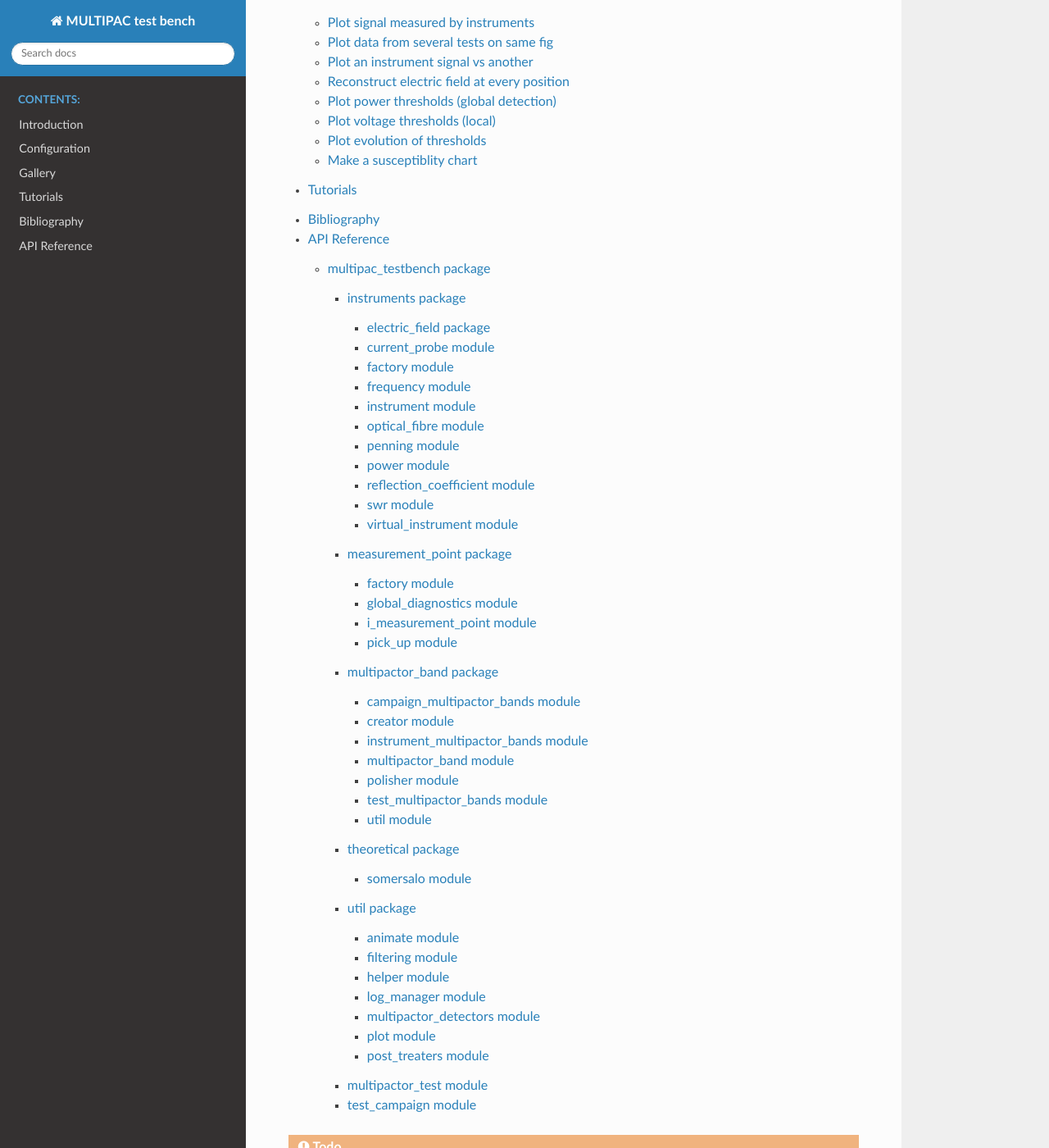
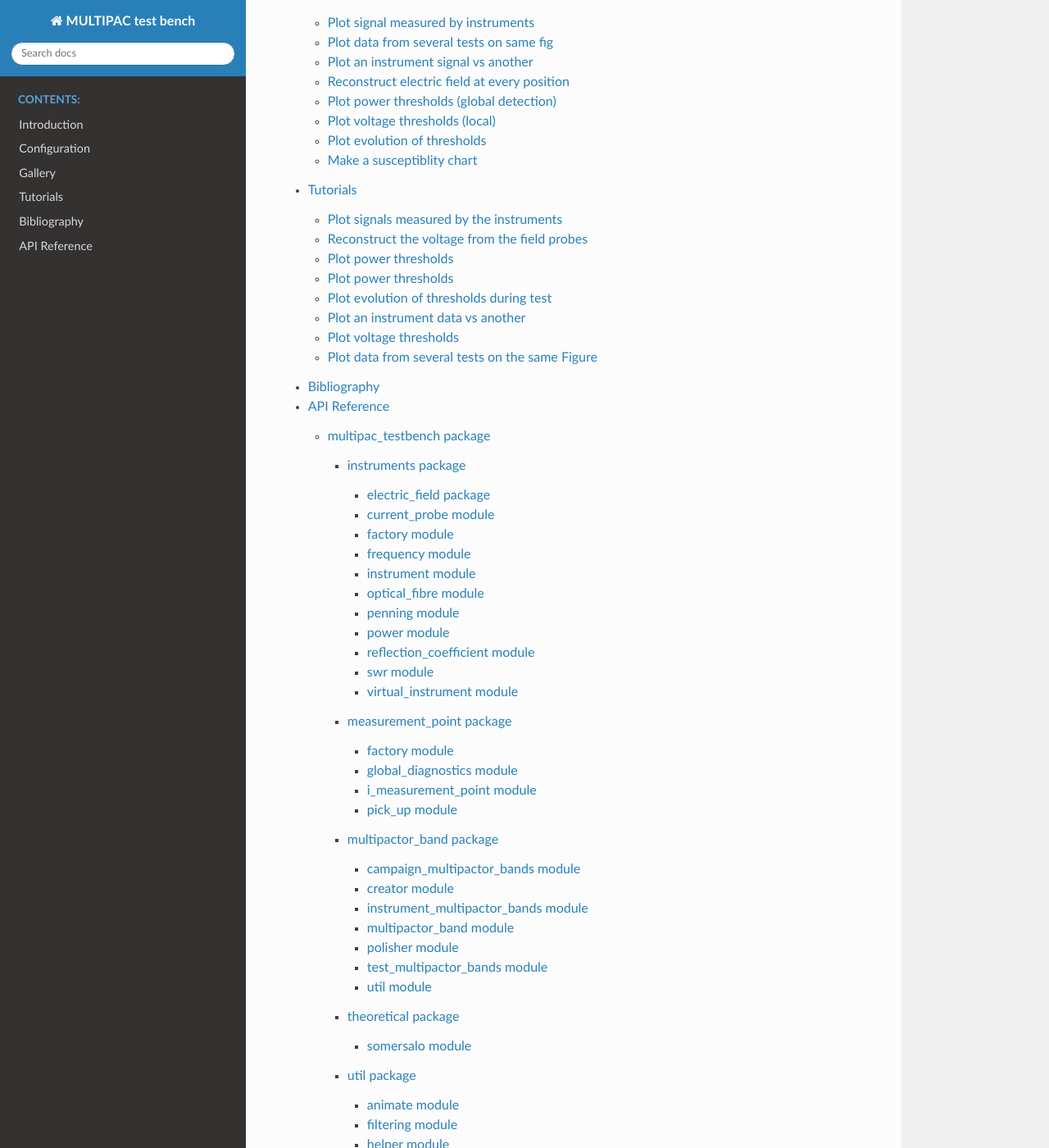
Before and after one commit to AdrienPlacais/multipac_testbench, a Sphinx documentation site: the page built from docs/index.rst, in a window 1280 px wide and 1400 px high, scrolled down 337 px. Shown: the whole window at 82% size. Built offline with Sphinx 7.4.7 and the Read the Docs theme 3.1.0, drawn with Linux system fonts in a browser that asks for light colours; pages that are not in the unit, such as notebooks, are missing from menus; some of the changed text lies outside the part shown.

Commit message:
added the notebooks I use for tests to doc

```diff
--- a/docs/manual/tutorials.rst
+++ b/docs/manual/tutorials.rst
@@ -12,3 +12,12 @@ Just know that every useful method from :py:class:`.MultipactorTest` has its equ
    :maxdepth: 2
 
    notebooks/basics.ipynb
+   notebooks/plot_signals_measured_by_instruments.ipynb
+   notebooks/reconstruct_voltage.ipynb
+   notebooks/plot_susceptibility.ipynb
+   notebooks/plot_power_thresholds.ipynb
+   notebooks/plot_evolution_thresholds.ipynb
+   notebooks/plot_signal_measured_by_instruments_vs_another_signal.ipynb
+   notebooks/plot_voltage_thresholds.ipynb
+   notebooks/compare_several_tests.ipynb
+   notebooks/animate_multipactor_test.ipynb
```
